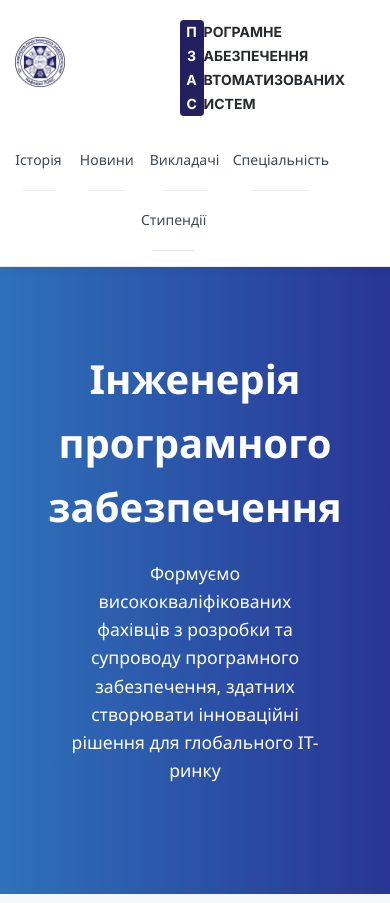
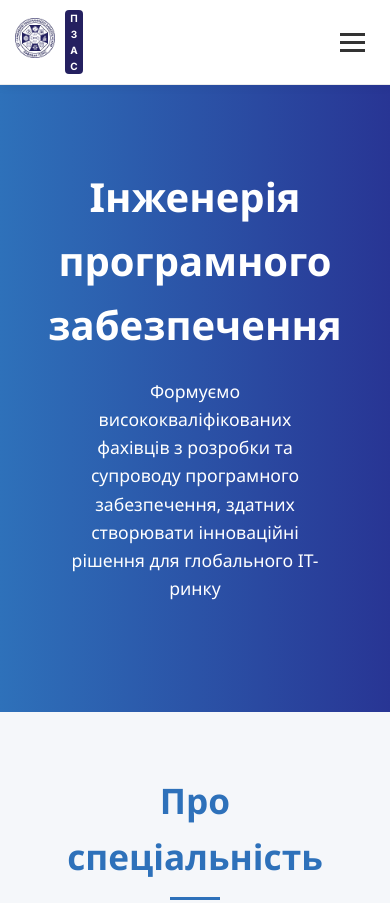
Before and after one commit to Maaxcon/PZAS, a website: page html-page/121.html in a window 390 px wide. Shown: the top 903 px of the page. Drawn offline with Linux system fonts and the light colour scheme.

Commit message:
адпатив

```diff
--- a/containsHF_HTML/header.html
+++ b/containsHF_HTML/header.html
@@ -18,11 +18,16 @@
 </div>
 
 <nav class="nav-container">
+    <button class="hamburger-menu" aria-label="Відкрити меню" aria-expanded="false">
+        <span class="hamburger-menu__line"></span>
+        <span class="hamburger-menu__line"></span>
+        <span class="hamburger-menu__line"></span>
+    </button>
     <ul class="list">
-        <a href="/html-page/aboutDepartament    "><li class="nav">Історія</li></a>
-        <a href="/html-page/newsPage"><li class="nav">Новини</li></a>
-        <a href="/html-page/lecturs" class="teacher_title"><li class="nav">Викладачі</li></a>
-        <a href="/html-page/121" class="speciality_title"><li class="nav">Спеціальність</li></a>
-        <a href="/html-page/scholarship" class="scholarship_title"><li class="nav">Стипендії</li></a>
+        <li class="nav-item"><a href="/html-page/aboutDepartament" class="nav-link">Історія</a></li>
+        <li class="nav-item"><a href="/html-page/newsPage" class="nav-link">Новини</a></li>
+        <li class="nav-item"><a href="/html-page/lecturs" class="nav-link teacher_title">Викладачі</a></li>
+        <li class="nav-item"><a href="/html-page/121" class="nav-link speciality_title">Спеціальність</a></li>
+        <li class="nav-item"><a href="/html-page/scholarship" class="nav-link scholarship_title">Стипендії</a></li>
     </ul>
 </nav>
--- a/css/header_style.css
+++ b/css/header_style.css
@@ -9,37 +9,32 @@ a {
     color: inherit;
 }
 
-body {
-    font-family: 'Inter', sans-serif;
-    color: #333;
-    width: 100%;
-    height: 100%;
-}
-
 /* Header styles */
 .header {
     display: flex;
     align-items: center;
     justify-content: space-between;
     width: 100%;
-    height: 150px;
+    min-height: 90px;
     background-color: white;
     border-bottom: 1px solid rgba(0, 0, 0, 0.08);
-    padding: 0 40px;
+    padding: 15px 40px;
     box-shadow: 0 2px 10px rgba(0, 0, 0, 0.05);
     position: sticky;
     top: 0;
-    z-index: 1000;
+    z-index: 1000; /* Хедер має бути вище за більшість контенту */
 }
 
 .logo-container {
     display: flex;
     align-items: center;
+    flex-shrink: 0;
 }
 
 .header img {
-    height: 120px;
-    margin-right: 20px;
+
+    height: 60px;
+    margin-right: 15px;
     transition: transform 0.3s ease;
 }
 
@@ -50,10 +45,8 @@ body {
 /* ПЗАС block styles */
 .pz-block {
     display: flex;
-    margin-left: 20px;
-    margin-right: 60px;
-    margin-top: 5px;
-    align-items: flex-start; /* Вирівнюємо елементи по верхньому краю */
+    align-items: flex-start;
+    margin-right: 20px;
 }
 
 .pz-letters {
@@ -61,20 +54,20 @@ body {
     flex-direction: column;
     background-color: #242060;
     justify-content: space-between;
-    padding: 0;
-    border-radius: 4px; /* Додаємо заокруглення для синього блоку */
-    width: 20px; /* Зменшуємо ширину синього блоку */
-    overflow: hidden; /* Забезпечуємо, щоб вміст не виступав за межі блоку */
+    border-radius: 4px;
+    width: 20px;
+    overflow: hidden;
+    margin-right: 5px;
 }
 
 .pz-letters div {
     color: white;
-    font-size: 16px;
+    font-size: 14px;
     font-weight: 700;
     text-align: center;
-    line-height: 1.6;
-    height: 24px;
-    width: 20px; /* Зменшуємо ширину під літеру */
+    line-height: 1.4;
+    height: 20px;
+    width: 20px;
     font-family: "Inter", sans-serif;
     display: flex;
     align-items: center;
@@ -85,156 +78,239 @@ body {
     display: flex;
     flex-direction: column;
     justify-content: space-between;
-    margin-left: 0; /* Видаляємо відступ для з'єднання літер */
 }
 
 .pz-text p {
-    font-size: 16px; /* Зменшено розмір шрифту для відповідності */
-    font-weight: 700; /* Зроблено більш жирним, як у літер */
+    font-size: 14px;
+    font-weight: 600;
     text-transform: uppercase;
-    line-height: 1.6;
+    line-height: 1.4;
     margin: 0;
     font-family: "Inter", sans-serif;
     color: #272A2C;
-    padding-left: 0; /* Видалено відступ зліва */
     display: flex;
     align-items: center;
-    height: 24px; /* Встановлюємо висоту, рівну висоті літери */
+    height: 20px;
+    white-space: nowrap;
 }
 
 /* Navigation styles */
 .nav-container {
-    height: 100%;
-}
-
-.list {
-    list-style: none;
     display: flex;
-    height: 100%;
-    justify-content: center;
     align-items: center;
 }
 
-.nav {
+.list { /* Це ul елемент */
+    list-style: none;
+    display: flex;
+    align-items: center;
+    margin: 0;
+    padding: 0;
+}
+
+.nav-item {
+    display: flex;
+    align-items: center;
+}
+
+.nav-link {
     font-size: 16px;
     font-weight: 500;
-    padding: 0 24px;
-    height: 90px;
-    display: flex;
-    align-items: center;
+    padding: 15px 20px;
     color: #3D4853;
     cursor: pointer;
     position: relative;
-    transition: all 0.3s ease;
+    transition: color 0.3s ease, background-color 0.3s ease;
+    display: flex;
+    align-items: center;
+    height: 60px;
+    white-space: nowrap;
 }
 
-.nav:hover {
+.nav-link:hover {
     color: #0052CC;
     background-color: rgba(0, 82, 204, 0.04);
 }
 
-.nav::after {
+.nav-link::after {
     content: '';
     position: absolute;
     bottom: 0;
-    left: 0;
+    left: 50%;
+    transform: translateX(-50%);
     height: 3px;
-    width: 100%;
+    width: 0;
     background-color: #0052CC;
-    transform: scaleX(0);
-    transform-origin: var(--origin-x, center);
-    transition: transform 0.3s ease, transform-origin 0.2s ease;
-    pointer-events: none;
+    transition: width 0.3s ease;
 }
 
-.nav:hover::after {
-    transform: scaleX(1);
+.nav-link:hover::after,
+.nav-link.active::after {
+    width: calc(100% - 40px);
 }
 
-.nav.active {
+.nav-link.active {
     color: #0052CC;
     font-weight: 600;
 }
 
-.nav.active::after {
-    transform: scaleX(1);
+/* Hamburger Menu Button */
+.hamburger-menu {
+    display: none;
+    background: none;
+    border: none;
+    cursor: pointer;
+    padding: 10px;
+    margin-left: 15px;
+    z-index: 1002; /* Має бути вище за меню, коли воно відкрите */
 }
+
+.hamburger-menu__line {
+    display: block;
+    width: 25px;
+    height: 3px;
+    background-color: #333;
+    margin: 5px 0;
+    transition: transform 0.3s ease, opacity 0.3s ease;
+}
+
+.hamburger-menu[aria-expanded="true"] .hamburger-menu__line:nth-child(1) {
+    transform: translateY(8px) rotate(45deg);
+}
+.hamburger-menu[aria-expanded="true"] .hamburger-menu__line:nth-child(2) {
+    opacity: 0;
+}
+.hamburger-menu[aria-expanded="true"] .hamburger-menu__line:nth-child(3) {
+    transform: translateY(-8px) rotate(-45deg);
+}
+
 
 /* Responsive styles */
 @media (max-width: 1024px) {
     .header {
-        padding: 0 20px;
+        padding: 15px 20px;
+    }
+    .header img {
+        height: 50px;
+    }
+    .pz-letters div {
+        font-size: 12px;
+        height: 18px;
+    }
+    .pz-text p {
+        font-size: 12px;
+        height: 18px;
+    }
+    .nav-link {
+        padding: 10px 12px;
+        font-size: 15px;
+        height: 50px;
+    }
+    .nav-link::after {
+        width: calc(100% - 24px);
+    }
+}
+
+@media (max-width: 880px) {
+    .nav-container .list { /* Це ul елемент */
+        flex-direction: column;
+        position: fixed;
+        top: 0;
+        right: 0;
+        width: 280px;
+        height: 100vh;
+        background-color: white;
+        box-shadow: -4px 0 10px rgba(0, 0, 0, 0.1);
+        padding: 20px;
+
+        opacity: 0;
+        visibility: hidden;
+        transform: translateX(100%);
+        overflow-y: auto;
+        z-index: 1001; /* Має бути вище за .header, але нижче за .hamburger-menu[aria-expanded="true"] */
+
+        transition: opacity 0.3s ease-in-out,
+                    transform 0.3s ease-in-out,
+                    visibility 0s linear 0.3s;
     }
 
-    .nav {
-        padding: 0 15px;
-        font-size: 15px;
+    .nav-container .list.active {
+        opacity: 1;
+        visibility: visible;
+        transform: translateX(0);
+        transition: opacity 0.3s ease-in-out,
+                    transform 0.3s ease-in-out,
+                    visibility 0s linear 0s;
+    }
+
+    .nav-item {
+        width: 100%;
+    }
+
+    .nav-link {
+        width: 100%;
+        justify-content: flex-start;
+        padding: 15px 10px;
+        border-bottom: 1px solid #f0f0f0;
+        height: auto;
+    }
+
+    .nav-item:last-child .nav-link {
+        border-bottom: none;
+    }
+
+    .nav-link::after {
+        display: none;
+    }
+    .nav-link:hover {
+        background-color: rgba(0, 82, 204, 0.08);
+    }
+
+    .hamburger-menu {
+        display: block;
+    }
+
+    .header {
+        min-height: 70px;
+        height: auto;
+        padding: 10px 15px;
     }
 
     .pz-block {
-        margin-right: 30px;
+        margin-right: auto;
     }
 }
 
-@media (max-width: 768px) {
+
+@media (max-width: 480px) {
     .header {
-        height: auto;
-        flex-direction: column;
-        padding: 15px;
-        align-items: flex-start;
+        padding: 10px 15px;
+    }
+     .header img {
+        height: 40px;
+        margin-right: 10px;
+    }
+    .pz-block {
+         margin-right: 10px;
+    }
+    .pz-letters {
+        width: 18px;
+    }
+    .pz-letters div {
+        font-size: 10px;
+        height: 16px;
+        width: 18px;
+    }
+    .pz-text {
+        display: none;
     }
 
-    .logo-container {
-        width: 100%;
-        justify-content: space-between;
-        margin-bottom: 15px;
+    .nav-link {
+        font-size: 14px;
+        padding: 12px 15px;
     }
 
-    .nav-container {
-        width: 100%;
-    }
-
-    .list {
-        width: 100%;
-    }
-
-    .nav {
-        height: 60px;
-        justify-content: center;
-        flex: 1;
-        padding: 0 10px;
-        font-size: 14px;
-        text-align: center;
-    }
-
-    .header img {
-        height: 50px;
+    .nav-container .list { /* Налаштування ширини меню для дуже малих екранів */
+        width: 250px; /* Можна зробити трохи вужчим */
     }
 }
-
-@media (max-width: 480px) {
-    .list {
-        flex-wrap: wrap;
-    }
-
-    .nav {
-        width: 50%;
-        border-bottom: 1px solid rgba(0, 0, 0, 0.08);
-    }
-
-    .pz-letters {
-        width: 24px;
-    }
-
-    .pz-letters div {
-        font-size: 14px;
-        height: 24px;
-        width: 24px;
-    }
-
-    .pz-text p {
-        font-size: 14px;
-        line-height: 24px;
-        height: 24px;
-    }
-}
--- a/html-page/121.html
+++ b/html-page/121.html
@@ -210,5 +210,7 @@
     <!-- Підключення JS файлу для функціональності стрілки вгору -->
     <script src="/script/scroll-to-top.js"></script>
     <script src="/script/script_connect_H-F.js"></script>
+        <script src="/script/hamburger-menu.js"></script>
+
 </body>
 </html>
```
Also changed, not shown: html-page/aboutDepartament.html (+2 -0 lines), html-page/articlePage.html (+2 -0 lines), html-page/index.html (+1 -1 lines), html-page/lecturs.html (+2 -0 lines), html-page/newsPage.html (+2 -0 lines), html-page/scholarship.html (+2 -0 lines), script/hamburger-menu.js (added, +44 -0 lines).
